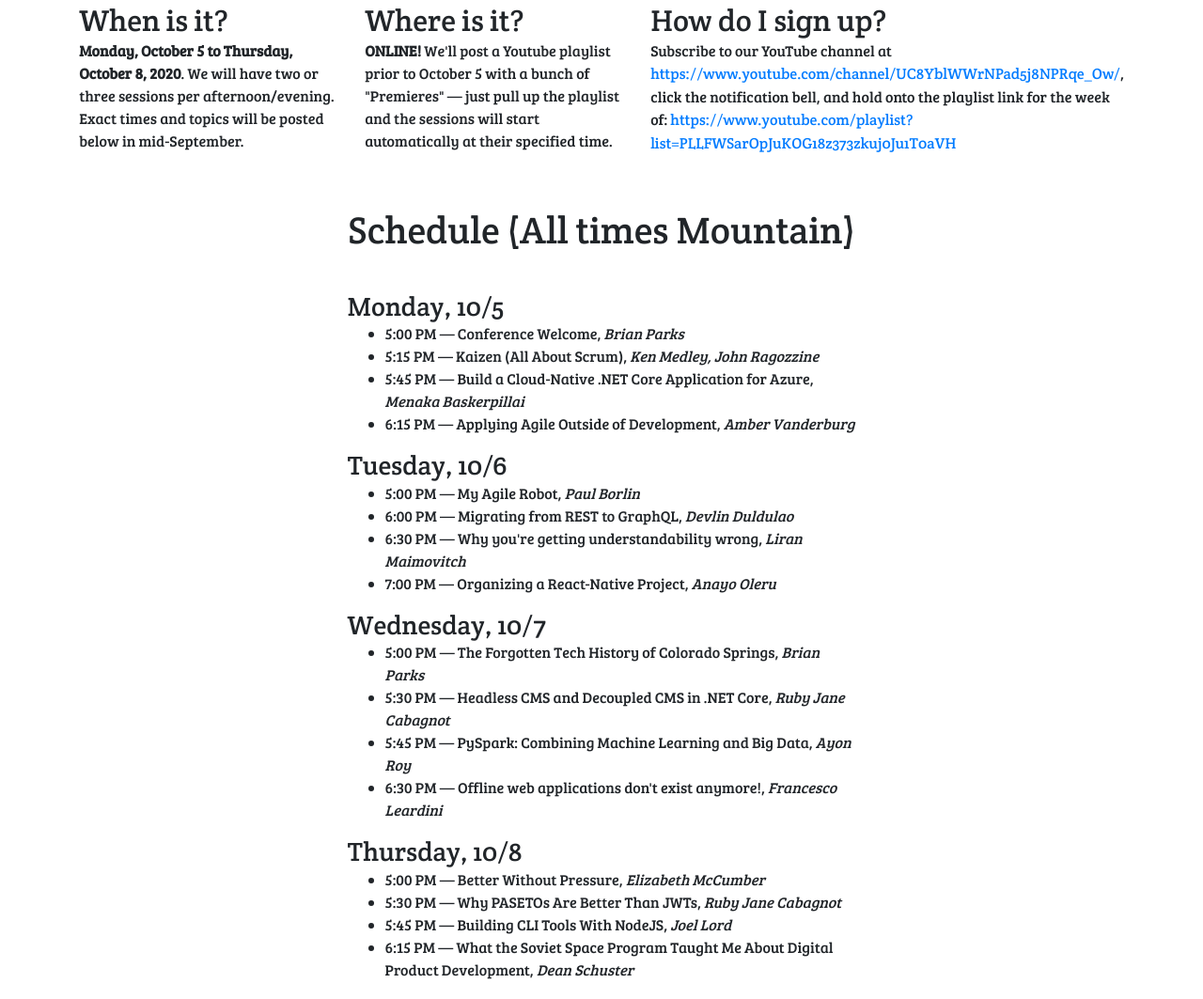
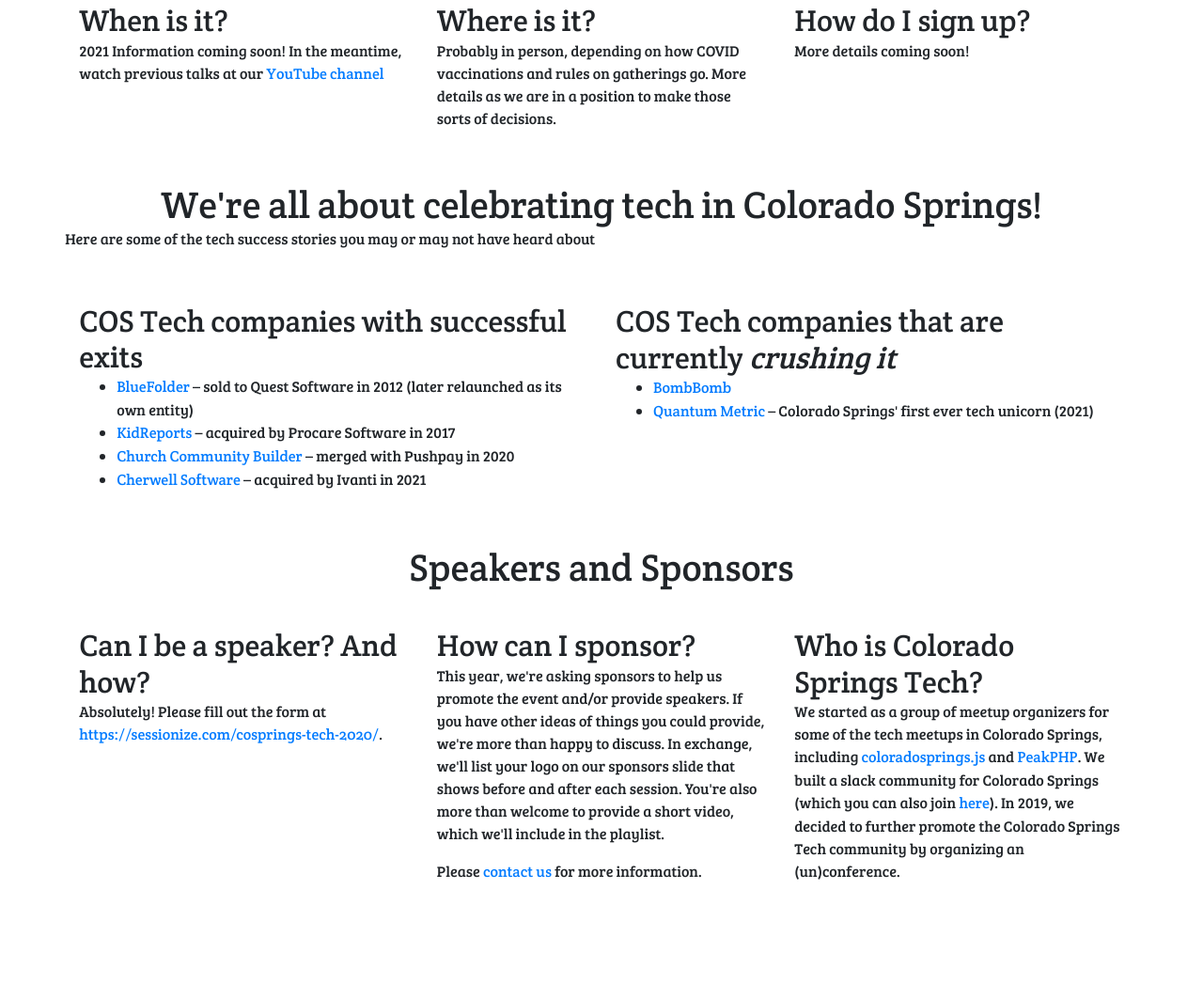
Before and after one commit to colorado-springs-tech-unconference/colorado-springs-tech-unconference.github.io, a plain HTML site: page index.html in a window 1280 px wide. Shown: the part 557-1620 px from the top of the page at 94% size. After the commit the page ends 1550 px from the top, so only its background shows below. Drawn offline with nearby package versions, Linux system fonts and the light colour scheme.

Commit message:
Add some tech companies to provide interim content

```diff
--- a/index.html
+++ b/index.html
@@ -18,60 +18,48 @@
             <div class="row">
                 <section class="col-md">
                     <h2>When is it?</h2>
-                    <p><strong>Monday, October 5 to Thursday, October 8, 2020</strong>. We will have two or three sessions per afternoon/evening. Exact times and topics will be posted below in mid-September.</p>
+                    <p>2021 Information coming soon! In the meantime, watch previous talks at our <a href="https://www.youtube.com/channel/UC8YblWWrNPad5j8NPRqe_Ow">YouTube channel</a></p>
                 </section>
 
                 <section class="col-md">
                     <h2>Where is it?</h2>
-                    <p><strong>ONLINE!</strong> We'll post a Youtube playlist prior to October 5 with a bunch of "Premieres" &mdash; just pull up the playlist and the sessions will start automatically at their specified time.</p>
+                    <p>Probably in person, depending on how COVID vaccinations and rules on gatherings go. More details as we are in a position to make those sorts of decisions.</p>
                 </section>
 
                 <section class="col-md">
                     <h2>How do I sign up?</h2>
-                    <p>Subscribe to our YouTube channel at <a href="https://www.youtube.com/channel/UC8YblWWrNPad5j8NPRqe_Ow/">https://www.youtube.com/channel/UC8YblWWrNPad5j8NPRqe_Ow/</a>, click the notification bell, and hold onto the playlist link for the week of: <a href="https://www.youtube.com/playlist?list=PLLFWSarOpJuKOG18z373zkuj0Ju1T0aVH">https://www.youtube.com/playlist?list=PLLFWSarOpJuKOG18z373zkuj0Ju1T0aVH</a></p>
+                    <p>More details coming soon!</p>
                 </section>
             </div>
 
             <div class="row text-center">
-                <h1>Schedule (All times Mountain)</h1>
+                <h1> We're all about celebrating tech in Colorado Springs! </h1>
+                <p>Here are some of the tech success stories you may or may not have heard about</p>
             </div>
             <div class="row">
-                <div class="col-md-6 offset-md-3">
-                    <h3>Monday, 10/5</h3>
+                <section class="col">
+                    <h2>COS Tech companies with successful exits</h2>
                     <ul>
-                        <li>5:00 PM &mdash; Conference Welcome, <em>Brian Parks</em></li>
-                        <li>5:15 PM &mdash; Kaizen (All About Scrum), <em>Ken Medley, John Ragozzine</em></li>
-                        <li>5:45 PM &mdash; Build a Cloud-Native .NET Core Application for Azure, <em>Menaka Baskerpillai</em></li>
-                        <li>6:15 PM &mdash; Applying Agile Outside of Development, <em>Amber Vanderburg</em></li>
+                        <li><a href="https://bluefolder.com">BlueFolder</a> &ndash; sold to Quest Software in 2012 (later relaunched as its own entity)</li>
+                        <li><a href="https://www.procaresoftware.com/kidreports-is-part-of-the-procare-family-of-brands/">KidReports</a> &ndash; acquired by Procare Software in 2017</li>
+                        <li><a href="https://www.churchcommunitybuilder.com/">Church Community Builder</a> &ndash; merged with Pushpay in 2020</li>
+                        <li><a href="https://cherwell.com">Cherwell Software</a> &ndash; acquired by Ivanti in 2021</li>
                     </ul>
-                </div>
-                <div class="col-md-6 offset-md-3">
-                    <h3>Tuesday, 10/6</h3>
+                </section>
+
+                <section class="col">
+                    <h2>COS Tech companies that are currently <em>crushing it</em></h2>
                     <ul>
-                        <li>5:00 PM &mdash; My Agile Robot, <em>Paul Borlin</em></li>
-                        <li>6:00 PM &mdash; Migrating from REST to GraphQL, <em>Devlin Duldulao</em></li>
-                        <li>6:30 PM &mdash; Why you're getting understandability wrong, <em>Liran Maimovitch</em></li>
-                        <li>7:00 PM &mdash; Organizing a React-Native Project, <em>Anayo Oleru</em></li>
+                        <li><a href="https://bombbomb.com">BombBomb</a></li>
+                        <li><a href="https://quantummetric.com">Quantum Metric</a> &ndash; Colorado Springs' first ever tech unicorn (2021)</li>
                     </ul>
-                </div>
-                <div class="col-md-6 offset-md-3">
-                    <h3>Wednesday, 10/7</h3>
-                    <ul>
-                        <li>5:00 PM &mdash; The Forgotten Tech History of Colorado Springs, <em>Brian Parks</em></li>
-                        <li>5:30 PM &mdash; Headless CMS and Decoupled CMS in .NET Core, <em>Ruby Jane Cabagnot</em></li>
-                        <li>5:45 PM &mdash; PySpark: Combining Machine Learning and Big Data, <em>Ayon Roy</em></li>
-                        <li>6:30 PM &mdash; Offline web applications don't exist anymore!, <em>Francesco Leardini</em></li>
-                    </ul>
-                </div>
-                <div class="col-md-6 offset-md-3">
-                    <h3>Thursday, 10/8</h3>
-                    <ul>
-                        <li>5:00 PM &mdash; Better Without Pressure, <em>Elizabeth McCumber</em></li>
-                        <li>5:30 PM &mdash; Why PASETOs Are Better Than JWTs, <em>Ruby Jane Cabagnot</em></li>
-                        <li>5:45 PM &mdash; Building CLI Tools With NodeJS, <em>Joel Lord</em></li>
-                        <li>6:15 PM &mdash; What the Soviet Space Program Taught Me About Digital Product Development, <em>Dean Schuster</em></li>
-                    </ul>
-                </div>
+                </section>
+
+                <!--
+                <section class="col">
+                    <h2>Non-COS Tech companies with a significant COS presence</h2>
+                </section>
+                -->
             </div>
 
             <div class="row text-center">
```
